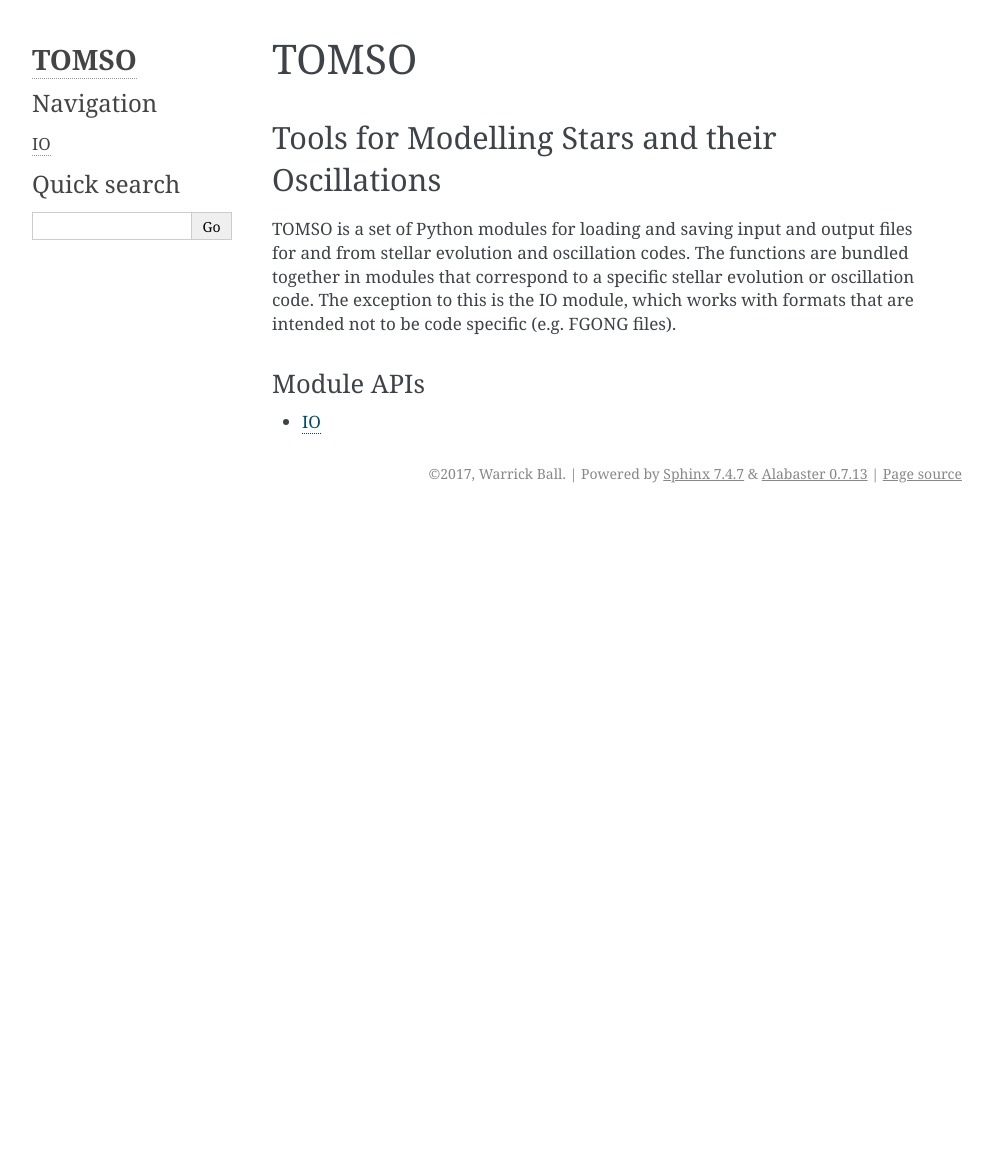
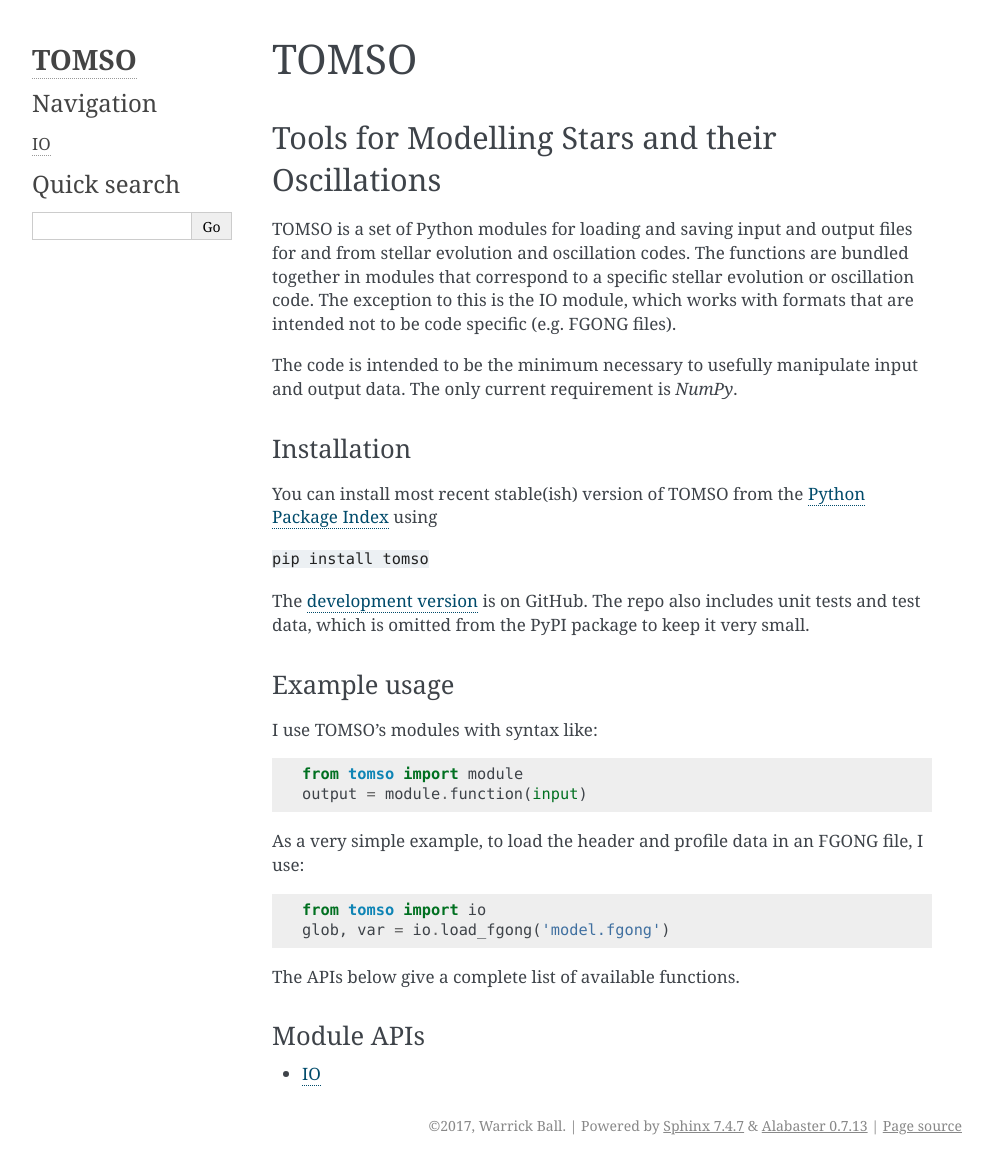
Before and after one commit to warrickball/tomso, a Sphinx documentation site: the page built from docs/index.rst, in a window 1280 px wide. Shown: the whole page, without its empty margins (148-1141 px from the left). Built offline with Sphinx 7.4.7, drawn with Linux system fonts in a browser that asks for light colours; formulas are drawn with MathJax 3; pages that are not in the unit, such as notebooks, are missing from menus; before the commit the page ends 900 px from its top, so only the background shows below that.

Commit message:
Added some info on how to install and use the modules

```diff
--- a/docs/index.rst
+++ b/docs/index.rst
@@ -14,6 +14,38 @@
 specific stellar evolution or oscillation code.  The exception to this
 is the IO module, which works with formats that are intended not to be
 code specific (e.g. FGONG files).
+
+The code is intended to be the minimum necessary to usefully
+manipulate input and output data.  The only current requirement is
+*NumPy*.
+
+Installation
+++++++++++++
+
+You can install most recent stable(ish) version of TOMSO from the
+`Python Package Index <https://pypi.python.org/pypi>`_ using
+
+``pip install tomso``
+
+The `development version <https://github.com/warrickball/tomso>`_ is
+on GitHub.  The repo also includes unit tests and test data, which is
+omitted from the PyPI package to keep it very small.
+
+Example usage
++++++++++++++
+
+I use TOMSO's modules with syntax like::
+
+  from tomso import module
+  output = module.function(input)
+
+As a very simple example, to load the header and profile data in an
+FGONG file, I use::
+
+  from tomso import io
+  glob, var = io.load_fgong('model.fgong')
+
+The APIs below give a complete list of available functions.
 
 Module APIs
 +++++++++++
```
